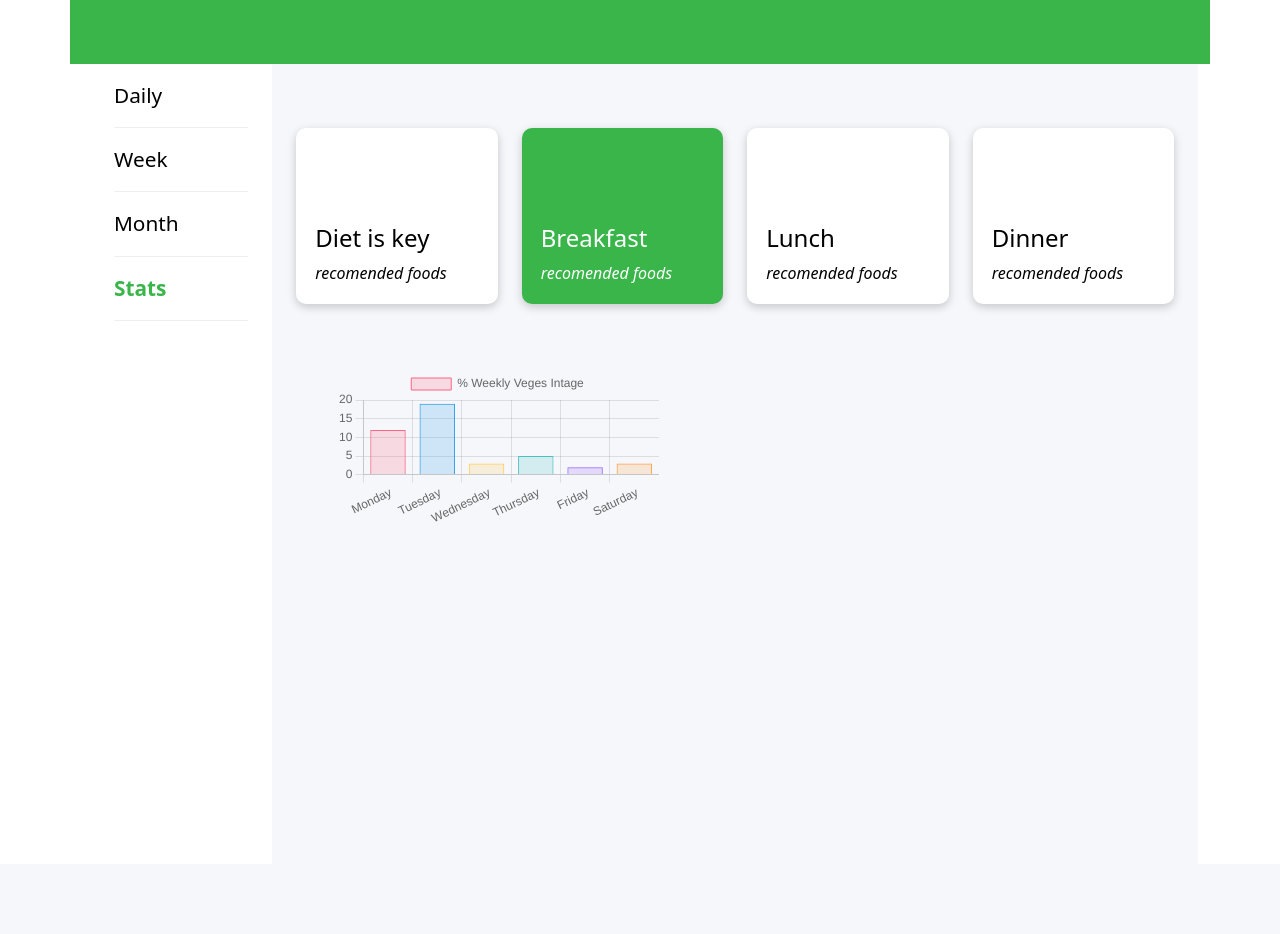
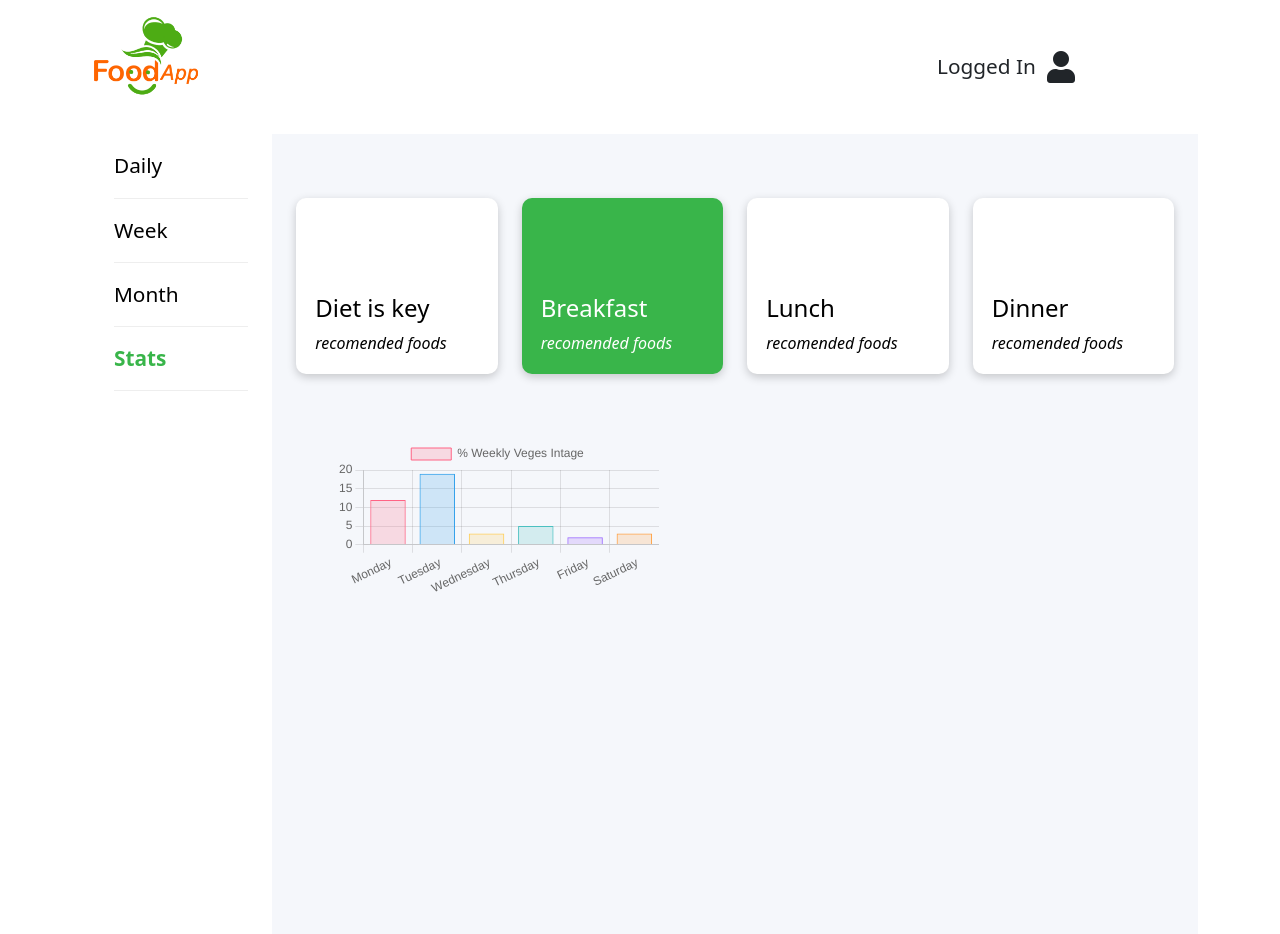
Before and after one commit to fobiero/Food_Diary-App, a PHP site: page /static/dashboard.html in a window 1280 px wide. Before the commit the page ends 522 px from the top, so only its background shows below. Run offline with PHP 8.4, Linux system fonts and the light colour scheme; some libraries are stand-ins or nearby versions.

Commit message:
debug dashboard

```diff
--- a/static/css/user.css
+++ b/static/css/user.css
@@ -217,8 +217,31 @@ nav {
 /* DASHBOARD  */
 
 .topnav {
+    padding: .2rem 0;
+    align-items: center;
+    /* background-color: var(--pri-color); */
+}
+
+.topnav .pg-logo a img {
+    width: 8rem;
+}
+
+.topnav .user-info {
+    align-items: center;
+    display: inline-flex;
     padding: 2rem 0;
-    background-color: var(--pri-color);
+    font-size: 1.3rem;
+}
+
+.topnav .user-info p {
+    margin-top: 1rem;
+    text-transform: capitalize;
+}
+
+.topnav .user-info i {
+    cursor: pointer;
+    font-size: 2rem;
+    padding: 0 0 0 .7rem;
 }
 
 .menu {
--- a/static/dashboard.html
+++ b/static/dashboard.html
@@ -14,7 +14,24 @@
 </head>
 
 <body>
-    <div class=" container topnav"></div>
+    <div class="topnav">
+        <div class="container">
+            <div class="row">
+                <div class="col-md-3">
+                    <div class="pg-logo">
+                        <a href="./dashboard.html"><img src="./images/fodie.png" alt=""></a>
+                    </div>
+                </div>
+                <div class="col-md-6"></div>
+                <div class="col-md-3">
+                    <div class="user-info">
+                        <p>Logged In</p>
+                        <i class="fas fa-user"></i>
+                    </div>
+                </div>
+            </div>
+        </div>
+    </div>
     <div class="dashboard">
         <div class="container">
             <div class="row">
```
